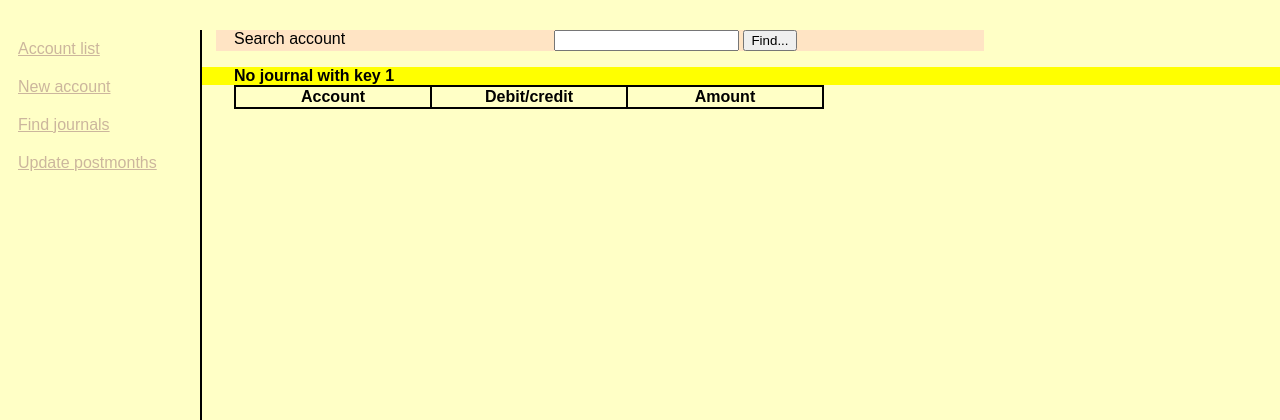
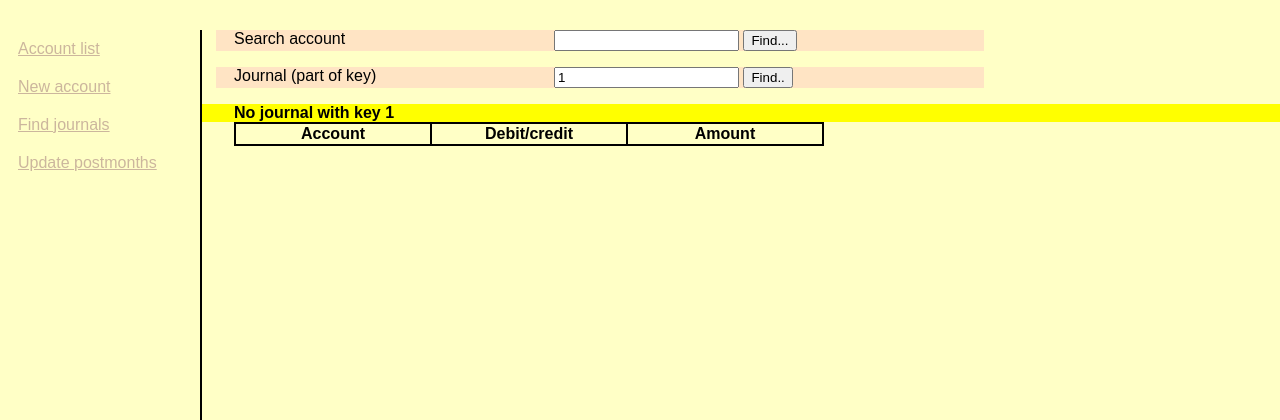
Before and after one commit to Mholscher/gledger, a Flask app: page /journal/1 in a window 1280 px wide. Shown: the top 420 px of the page. Run offline with Flask 2, Linux system fonts and the light colour scheme; data that the repository does not hold is empty.

Commit message:
Added journal search to journal posting list
Updated some comments for autodoc

```diff
--- a/gledger/postingapi.py
+++ b/gledger/postingapi.py
@@ -18,6 +18,8 @@
 """ The module contains the interface for journal producers. The batches
 with postings are delivered to the /journal/new route. As this is the only
 route, it is clear you can not update a journal after delivery.
+
+TODO Create "insert" function to add postings to existing journal
 """
 
 from flask import Blueprint, jsonify, request
--- a/gledger/templates/journalpostings.html
+++ b/gledger/templates/journalpostings.html
@@ -2,6 +2,7 @@
 {% block title %} <title>Postings for journal {{journal_view.extkey}}</title> {% endblock %}
 {% block searches %}
     {% include "searches.html" %}
+    {% include "journal_search.html" %}
 {% endblock searches %}
 {% from "mainmenu.html" import mainmenu %}
 
--- a/gledger/views.py
+++ b/gledger/views.py
@@ -180,21 +180,23 @@ def journal(journalkey):
     """ Show a journal for  browsing.
 
     The journalkey is the external key of the journal requested
-    TODO create a journal search facility here
     """
 
     search_form = SearchForm()
+    journal_search = JournalSearch()
     if journalkey:
         try:
             journal_view = JournalView(journal_key=journalkey).as_dict()
         except journalmodel.NoJournalError as nje:
             flash(str(nje))
             journal_view = None
+            journal_search.search_for.data = journalkey
     else:
         flash('An existing journal key is required')
         journal_view = None
     return render_template('journalpostings.html', search_form=search_form,
-                           journal_view=journal_view)
+                           journal_view=journal_view,
+                           journal_search=journal_search)
 
 @app.route('/journallist', methods=['GET'])
 def journallist():
--- a/glmodels/glaccount.py
+++ b/glmodels/glaccount.py
@@ -522,7 +522,7 @@ class Postmonths(db.Model):
         Postmonths.update_from_list(postmonthlist)
 
     def status_can_post(self):
-        """ Returns True is the status of this postmonth
+        """ Returns True if the status of this postmonth
         is active, i.e. posting in it is permitted.
         """
 
--- a/glviews/postingviews.py
+++ b/glviews/postingviews.py
@@ -145,8 +145,6 @@ class PostingByAccountView(PaginatorMixin):
 class JournalListView(PaginatorMixin, list):
     """ This class holds the extract for a journallist
     for showing on a page
-
-    TODO set up as a "real" paginated view
     """
 
     def __init__(self, journal_list, page=1, pagelength=25):
```
Also changed, not shown: 2 other files.
